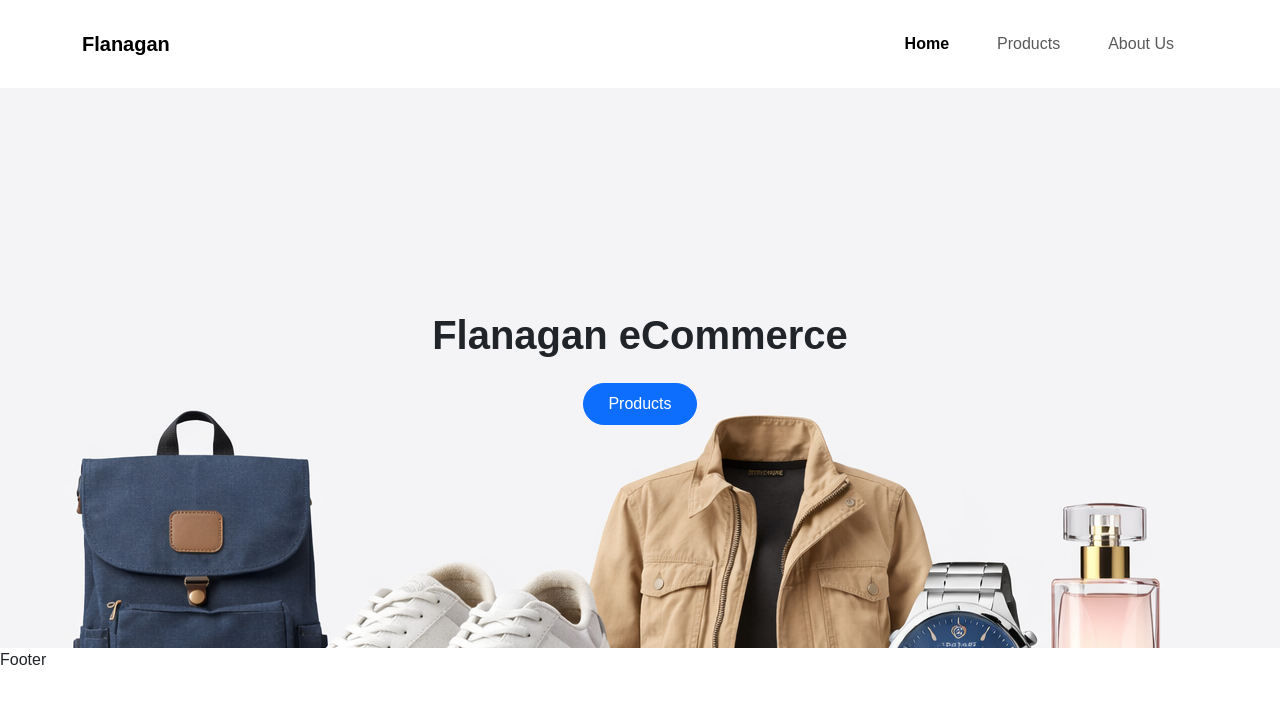
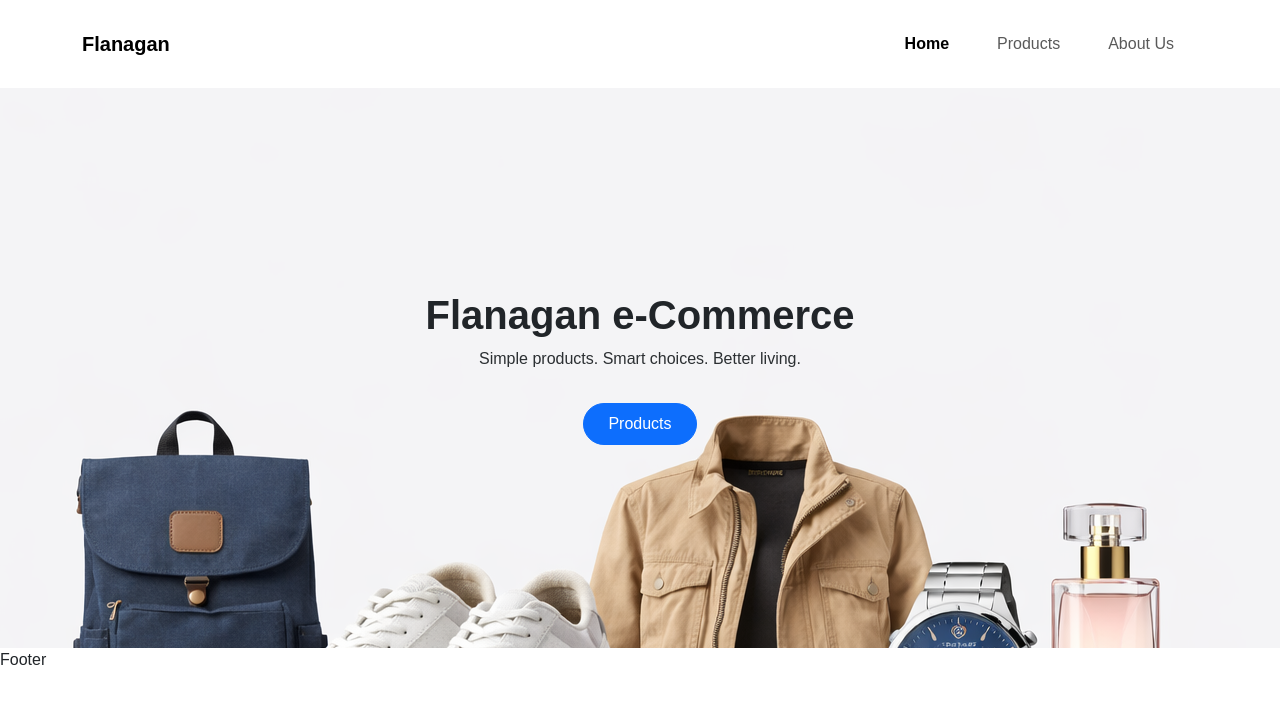
Before and after one commit to Carlo-Falanga/react-router, a React (Vite) app: page / in a window 1280 px wide. Shown: the top 704 px of the page. Built offline with nearby package versions, Linux system fonts and the light colour scheme.

Commit message:
add subtitle to home page jumbo title

```diff
--- a/src/pages/Home.jsx
+++ b/src/pages/Home.jsx
@@ -7,7 +7,8 @@ export default function Home() {
         <div className="container">
           <div className="row">
             <div className="col-12">
-              <h1 className="fw-bold">Flanagan eCommerce</h1>
+              <h1 className="fw-bold">Flanagan e-Commerce</h1>
+              <p className="text-secondary-emphasis">Simple products. Smart choices. Better living.</p>
             </div>
             <div className="col pt-3">
               <NavLink to="/products" className="btn btn-primary rounded-pill mx-3 px-4 py-2 fw-medium">
```
